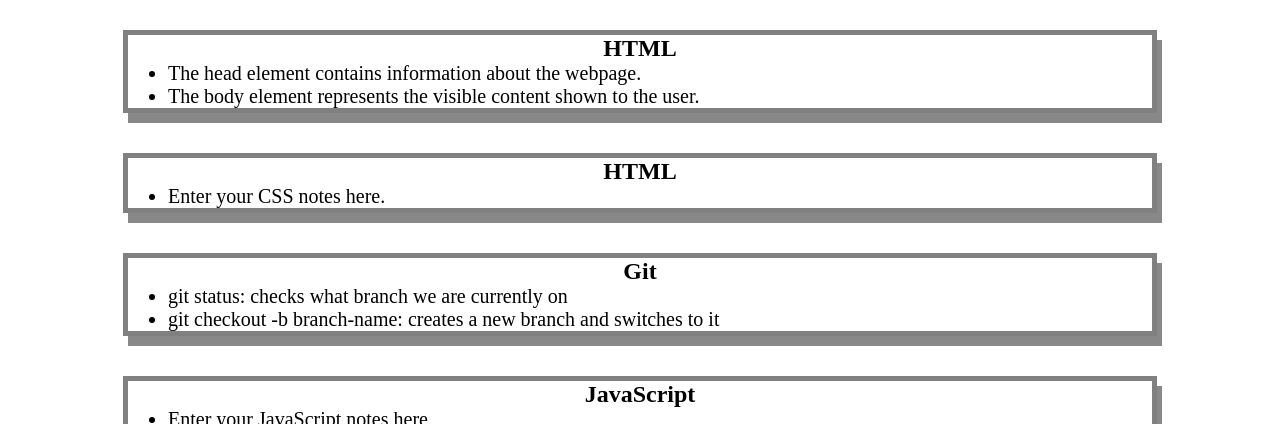
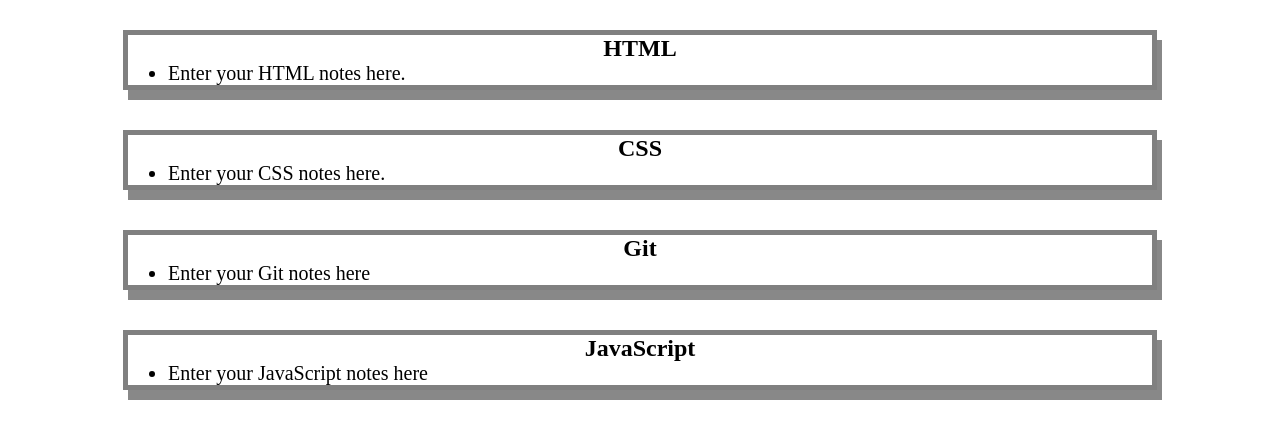
Before and after one commit to Pixls112/prework-study-guide, a plain HTML site: page index.html in a window 1280 px wide. Shown: the part 130-554 px from the top of the page. Drawn offline with Linux system fonts and the light colour scheme.

Commit message:
<your message here>

```diff
--- /dev/null
+++ b/assets/script.js
@@ -0,0 +1,19 @@
+var topics = ['HTML', 'CSS', 'Git', 'JavaScript'];
+
+for (var x = 0; x < topics.length; x++) {
+ console.log(topics[x]);
+}
+
+/*
+if (topic === 'HTML') {
+ console.log("Let's study HTML!");
+} else if (topic === 'CSS') {
+ console.log("Let's study CSS!");
+} else if (topic === 'Git') {
+ console.log("Let's study Git!");
+} else if (topic === 'JavaScript') {
+ console.log("Let's study JavaScript!");
+} else {
+ console.log('Please try again!');
+}
+*/
--- a/index.html
+++ b/index.html
@@ -11,18 +11,18 @@
     <header id="top">
       <h1>Prework Study Guide</h1>
       <img src="./assets/bowtie-cat.png" alt="Profile image of cat wearing a bow tie." />
+      <h2>✨ Open the Console to See What's Happening ✨</h2>
     </header>
     <main>
       <section class="card" id="html-section">
          <h2>HTML</h2>
          <ul>
-          <li>The head element contains information about the webpage.</li>
-          <li>The body element represents the visible content shown to the user.</li>
+          <li>Enter your HTML notes here.</li>
          </ul>
       </section>
 
       <section class="card" id="css-section">
-         <h2>HTML</h2>
+         <h2>CSS</h2>
          <ul>
           <li>Enter your CSS notes here.</li>
          </ul>
@@ -31,8 +31,7 @@
      <section class="card" id="git-section">
         <h2>Git</h2>
         <ul>
-          <li>git status: checks what branch we are currently on</li>
-          <li>git checkout -b branch-name: creates a new branch and switches to it</li>
+          <li>Enter your Git notes here</li>
         </ul>
       </section>
       </section>
@@ -48,5 +47,6 @@
     <footer>
       <p>I can code!</p>
     </footer>
+    <script src="./assets/script.js"></script>
   </body>
 </html>
```
